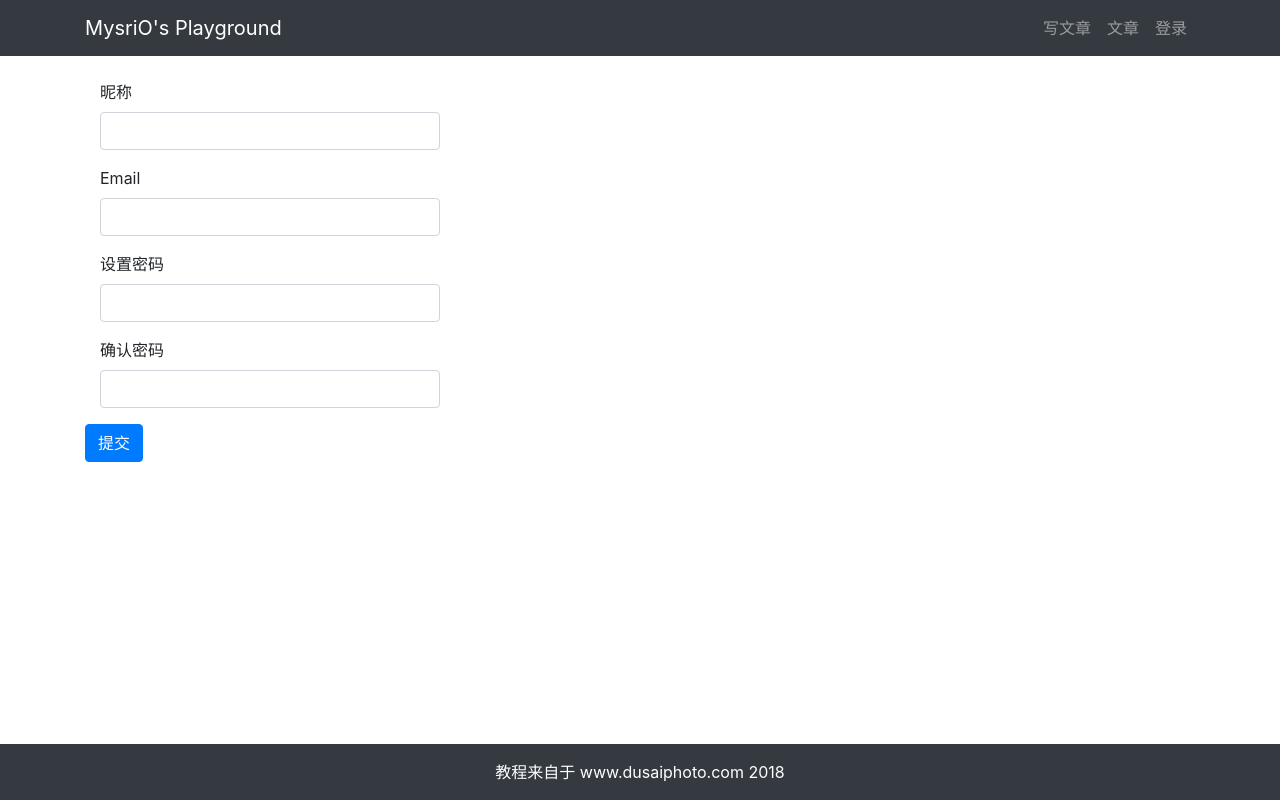
After one commit to Crysflair/WebPlayground, a Django app: page /userprofile/register/ in a window 1280 px wide. The commit adds this page. Run offline with Django 3.2, Linux system fonts and the light colour scheme; some libraries are stand-ins or nearby versions.

Commit message:
before reset pw by email

```diff
--- a/mysrio_blog/article/views.py
+++ b/mysrio_blog/article/views.py
@@ -26,7 +26,6 @@ def article_detail(request, id):
         ]
     )
     context = {'article': article}
-    print(article.body)
     return render(request, 'article/detail.html', context)
 
 
--- a/mysrio_blog/mysrio_blog/settings.py
+++ b/mysrio_blog/mysrio_blog/settings.py
@@ -37,7 +37,8 @@ INSTALLED_APPS = [
     'django.contrib.sessions',
     'django.contrib.messages',
     'django.contrib.staticfiles',
-    'article'
+    'article',
+    'userprofile',
 ]
 
 MIDDLEWARE = [
--- a/mysrio_blog/mysrio_blog/urls.py
+++ b/mysrio_blog/mysrio_blog/urls.py
@@ -19,7 +19,6 @@ from django.urls import path, include
 
 urlpatterns = [
     path('admin/', admin.site.urls),
-    path('article/', include('article.urls', namespace='article'))
-    # 参数article/分配了app的访问路径,
-    # 在开发环境下，article的url为：http://127.0.0.1:8000/article/
+    path('article/', include('article.urls', namespace='article')),
+    path('userprofile/', include('userprofile.urls', namespace='userprofile')),
 ]
--- a/mysrio_blog/templates/header.html
+++ b/mysrio_blog/templates/header.html
@@ -10,22 +10,65 @@
     <!-- 导航入口 -->
     <div>
       <ul class="navbar-nav">
-        <!-- 条目 -->
 
         <li class="nav-item">
           <a class="nav-link" href="{% url 'article:article_create' %}">写文章</a>
         </li>
 
         <li class="nav-item">
-          <!--<a class="nav-link" href="#">文章</a>
-          href定义了链接跳转的地址。
-          {\% url '...' %\\}是Django规定的模板解耦语法，用它可以根据我们在urls.py中设置的名字，反向解析到对应的url中去
-          用app::名字比直接href=url便于维护
-          -->
           <a class="nav-link" href="{% url 'article:article_list' %}">文章</a>
         </li>
+
+        {% if user.is_authenticated %}
+        <!-- 如果用户已经登录，则显示用户名下拉框 is_authenticated是models.User类的属性，用于判断用户是否已通过身份验证-->
+        <li class="nav-item dropdown">
+            <a class="nav-link dropdown-toggle" href="#" id="navbarDropdown" role="button" data-toggle="dropdown" aria-haspopup="true" aria-expanded="false">
+              {{ user.username }}
+            </a>
+            <div class="dropdown-menu" aria-labelledby="navbarDropdown">
+              <a class="dropdown-item" href='{% url "userprofile:logout" %}'>退出登录</a>
+              <a class="dropdown-item" href="#" onclick='user_delete()'>删除用户</a>
+            </div>
+        </li>
+        <!-- 如果用户未登录，则显示 “登录” -->
+        {% else %}
+            <li class="nav-item">
+                <a class="nav-link" href="{% url 'userprofile:login' %}">登录</a>
+            </li>
+        <!-- if 语句在这里结束 -->
+        {% endif %}
+
       </ul>
     </div>
 
   </div>
 </nav>
+
+
+
+
+<!-- 新增 -->
+{% if user.is_authenticated %}
+<form
+    style="display:none;"
+    id="user_delete"
+    action="{% url 'userprofile:delete' user.id %}"
+    method="POST"
+>
+{% csrf_token %}
+    <button type="submit">发送</button>
+</form>
+    <script>
+        function user_delete() {
+            // 调用layer弹窗组件
+            layer.open({
+                title: "确认删除",
+                content: "确认删除用户资料吗？",
+                yes: function(index, layero) {
+                    $('form#user_delete button').click();
+                    layer.close(index);
+                },
+            })
+        }
+    </script>
+{% endif %}
--- /dev/null
+++ b/mysrio_blog/templates/userprofile/user_register.html
@@ -0,0 +1,36 @@
+{% extends "base.html" %} {% load staticfiles %}
+{% block title %} 登录 {% endblock title %}
+{% block content %}
+<div class="container">
+    <div class="row">
+        <div class="col-12">
+            <br>
+            <form method="post" action=".">
+                {% csrf_token %}
+                <!-- 账号 -->
+                <div class="form-group col-md-4">
+                    <label for="username">昵称</label>
+                    <input type="text" class="form-control" id="username" name="username" required> <!--必须填写-->
+                </div>
+                <!-- 邮箱 -->
+                <div class="form-group col-md-4">
+                    <label for="email">Email</label>
+                    <input type="text" class="form-control" id="email" name="email">
+                </div>
+                <!-- 密码 -->
+                <div class="form-group col-md-4">
+                    <label for="password">设置密码</label>
+                    <input type="password" class="form-control" id="password" name="password" required>
+                </div>
+                <!-- 确认密码 -->
+                <div class="form-group col-md-4">
+                    <label for="password2">确认密码</label>
+                    <input type="password" class="form-control" id="password2" name="password2" required>
+                </div>
+                <!-- 提交按钮 -->
+                <button type="submit" class="btn btn-primary">提交</button>
+            </form>
+        </div>
+    </div>
+</div>
+{% endblock content %}
--- a/mysrio_blog/userprofile/form.py
+++ b/mysrio_blog/userprofile/form.py
@@ -0,0 +1,31 @@
+from django import forms
+from django.contrib.auth.models import User
+
+
+class UserLoginForm(forms.Form):
+    # forms.ModelForm 适合于需要直接与数据库交互的功能
+    # forms.Form 需要手动配置每个字段，它适用于不与数据库进行直接交互的功能
+    username = forms.CharField()
+    password = forms.CharField()
+
+
+class UserRegisterForm(forms.ModelForm):
+
+    class Meta:
+        model = User
+        fields = ('username', 'email')
+
+    # 覆写 User 的密码
+    # 覆写某字段之后，内部类class Meta中的定义对这个字段就没有效果了，所以fields不用包含password
+    password = forms.CharField()
+    password2 = forms.CharField()
+
+    # def clean_[字段]这种写法Django会自动调用，来对单个字段的数据进行验证清洗
+    def clean_password2(self):
+        data = self.cleaned_data
+        # data.get('password')是一种稳妥的写法，
+        # 即使用户没有输入密码也不会导致data['password']程序错误而跳出。
+        if data.get('password') == data.get('password2'):
+            return data.get('password')
+        else:
+            raise forms.ValidationError("密码输入不一致，请重新输入")
--- /dev/null
+++ b/mysrio_blog/userprofile/urls.py
@@ -0,0 +1,12 @@
+from django.urls import path
+from . import views
+
+app_name = 'userprofile'
+
+urlpatterns = [
+    # 用户登录
+    path('login/', views.user_login, name='login'),
+    path('logout/', views.user_logout, name='logout'),
+    path('register/', views.user_register, name='register'),
+    path('delete/<int:id>/', views.user_delete, name='delete'),
+]
--- a/mysrio_blog/userprofile/views.py
+++ b/mysrio_blog/userprofile/views.py
@@ -1,3 +1,69 @@
-from django.shortcuts import render
+from django.shortcuts import render,redirect
+from django.contrib.auth import authenticate, login, logout
+from django.contrib.auth.models import User
+from django.http import HttpResponse
+from .form import UserLoginForm, UserRegisterForm
 
-# Create your views here.
+# 引入验证登录的装饰器
+from django.contrib.auth.decorators import login_required
+
+
+def user_login(request):
+    if request.method == 'POST':
+        user_login_form = UserLoginForm(data=request.POST)
+        if user_login_form.is_valid():
+            data = user_login_form.cleaned_data
+            # If the given credentials are valid, return a User object
+            user = authenticate(username=data['username'], password=data['password'])
+            if user:
+                # 将用户数据保存在 session 中，即实现了登录动作
+                login(request, user)
+                return redirect("article:article_list")
+            else:
+                return HttpResponse("用户名或密码有误")
+        else:
+            return HttpResponse("用户名或密码不合法")
+    elif request.method == 'GET':
+        user_login_form = UserLoginForm()
+        context = {'form': user_login_form, }
+        return render(request, 'userprofile/login.html', context)
+    else:
+        return HttpResponse('请使用GET或POST请求数据')
+
+
+def user_logout(request):
+    logout(request)
+    return redirect("article:article_list")
+
+
+def user_register(request):
+    if request.method == 'POST':
+        user_register_form = UserRegisterForm(data=request.POST)
+        if user_register_form.is_valid():
+            new_user = user_register_form.save(commit=False)
+            new_user.set_password(user_register_form.cleaned_data['password'])
+            new_user.save()
+            login(request, new_user)    # 登录状态
+            return redirect("article:article_list")
+        else:
+            return HttpResponse("注册表单输入有误，请重新输入")
+    elif request.method == 'GET':
+        user_register_form = UserRegisterForm()
+        context = {"form": user_register_form}
+        return render(request, "userprofile/user_register.html", context)
+    else:
+        return HttpResponse("请使用GET或POST请求数据！")
+
+
+@login_required(login_url='/userprofile/login/')    # 如果未登录则不执行函数，将页面重定向到/userprofile/login/地址去
+def user_delete(request, id):
+    if request.method == 'POST':
+        user = User.objects.get(id=id)  # 数据库user
+        if request.user == user:    # 当前user
+            logout(request)
+            user.delete()
+            return redirect("article:article_list")
+        else:
+            return HttpResponse("你没有删除操作的权限。")
+    else:
+        return HttpResponse("仅接受post请求。")
```
Also changed, not shown: mysrio_blog/templates/userprofile/login.html (added, +32 -0 lines).
